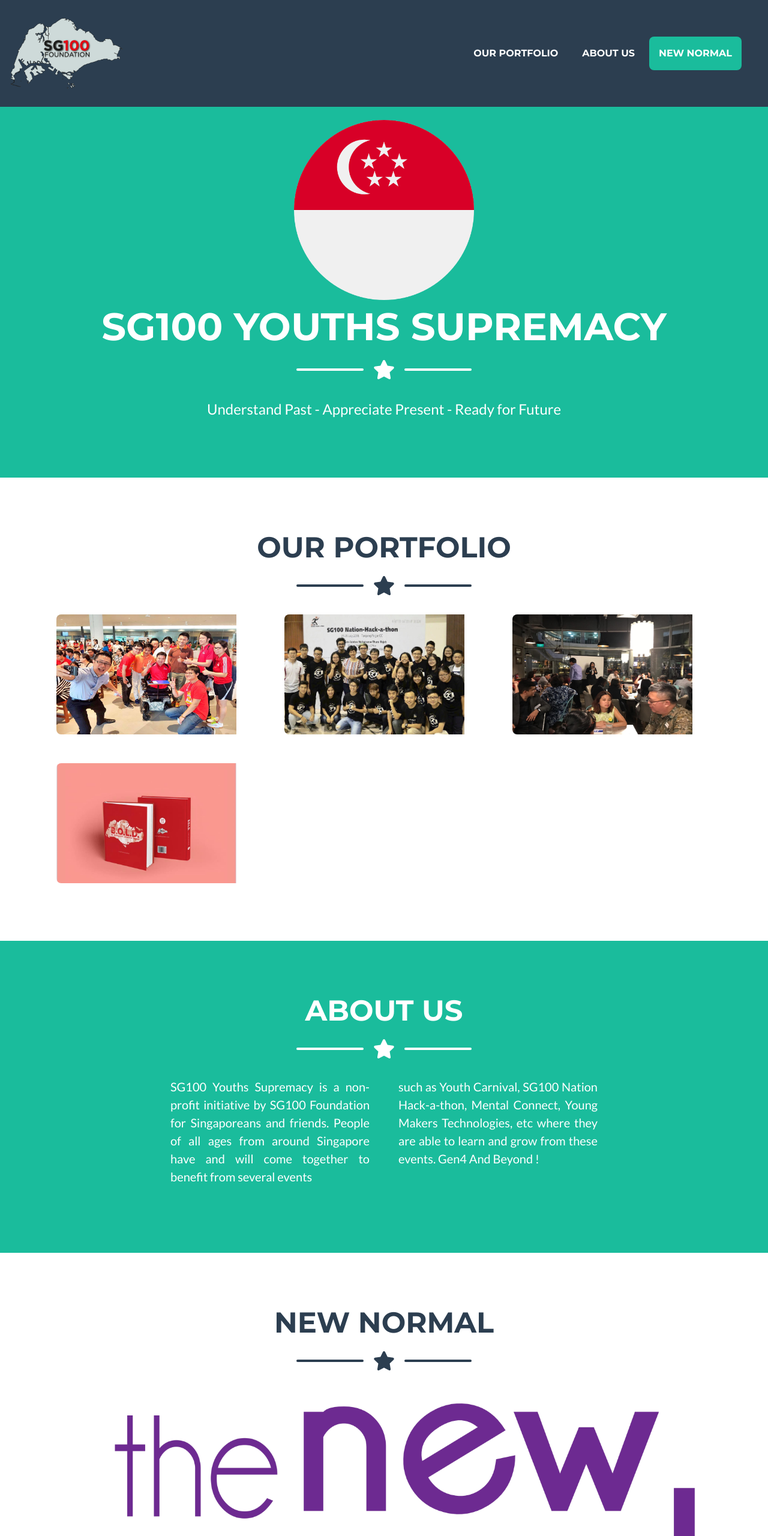
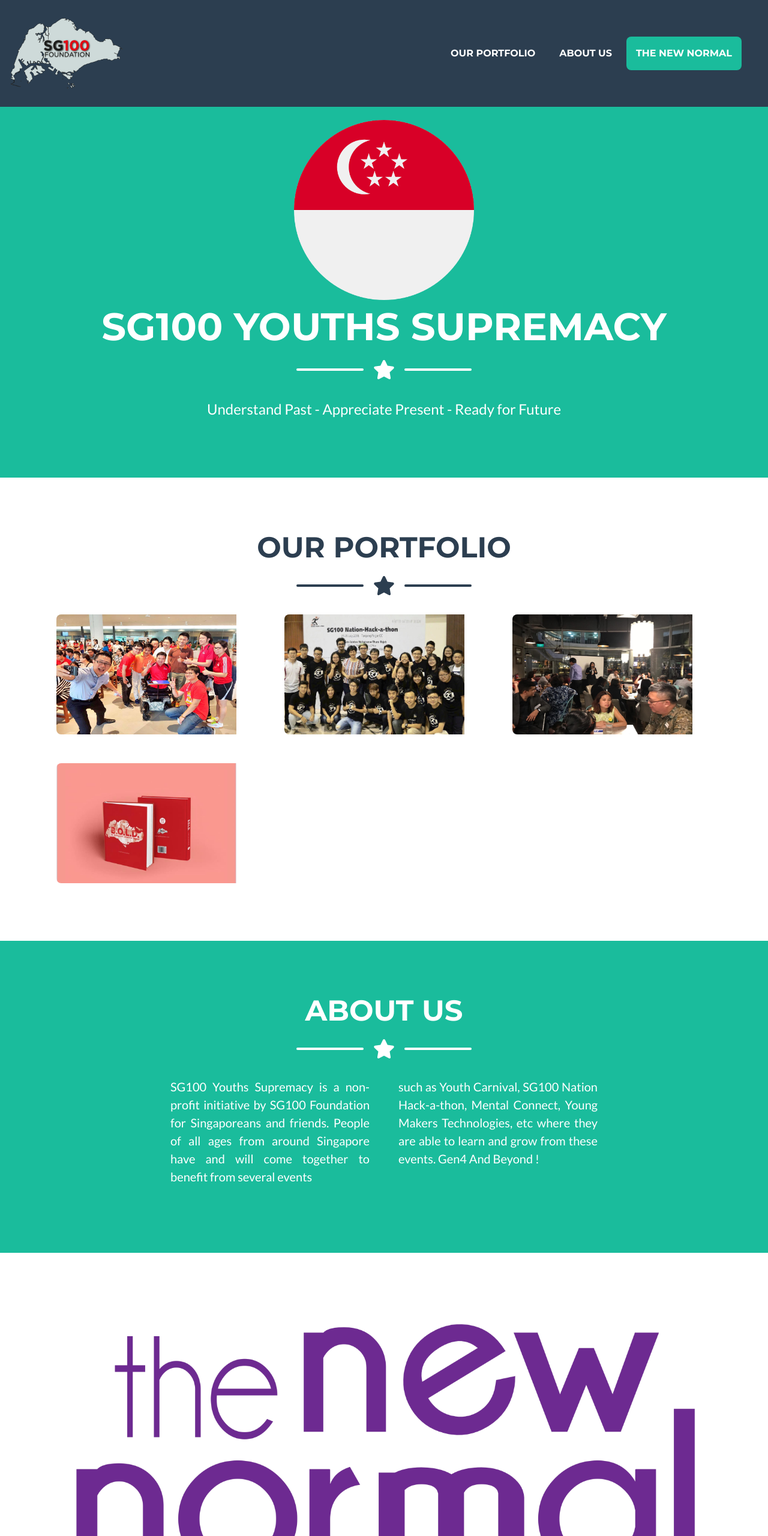
Before and after one commit to tthmatt/SG100YouthsSupremacy-website, a plain HTML site: page index.html in a window 1280 px wide. Shown: the top 2560 px of the page at 60% size. Drawn offline with nearby package versions, Linux system fonts and the light colour scheme.

Commit message:
Update index.html

```diff
--- a/index.html
+++ b/index.html
@@ -25,7 +25,7 @@
                     <ul class="navbar-nav ml-auto">
                         <li class="nav-item mx-0 mx-lg-1"><a class="nav-link py-3 px-0 px-lg-3 rounded js-scroll-trigger" href="#portfolio">Our Portfolio</a></li>
                         <li class="nav-item mx-0 mx-lg-1"><a class="nav-link py-3 px-0 px-lg-3 rounded js-scroll-trigger" href="#about">About Us</a></li>
-                        <li class="nav-item mx-0 mx-lg-1"><a class="nav-link py-3 px-0 px-lg-3 rounded js-scroll-trigger" href="#contact">New Normal</a></li>
+                        <li class="nav-item mx-0 mx-lg-1"><a class="nav-link py-3 px-0 px-lg-3 rounded js-scroll-trigger" href="#contact">The New Normal</a></li>
                     </ul>
                 </div>
             </div>
@@ -127,17 +127,17 @@
             <div class="container">
                 <!-- Contact Section Heading-->
 
-                <h2 class="page-section-heading text-center text-uppercase text-secondary mb-0">New Normal</h2>
+                <!--<h2 class="page-section-heading text-center text-uppercase text-secondary mb-0">New Normal</h2>-->
 
                 <!-- Icon Divider-->
-                <div class="divider-custom">
+                <!--<div class="divider-custom">
                     <div class="divider-custom-line"></div>
                     <div class="divider-custom-icon"><i class="fas fa-star"></i></div>
                     <div class="divider-custom-line"></div>
-                </div>
+                </div>-->
 
                 <div>
-                <a href="https://calendly.com/new_normal">
+                <a href="newnormal.html">
     			<img class="featurette-image img-fluid mx-auto" src="img/TheNewNormalLogo.png" alt="Generic placeholder image">
     		    </a>
                 </div>
```
